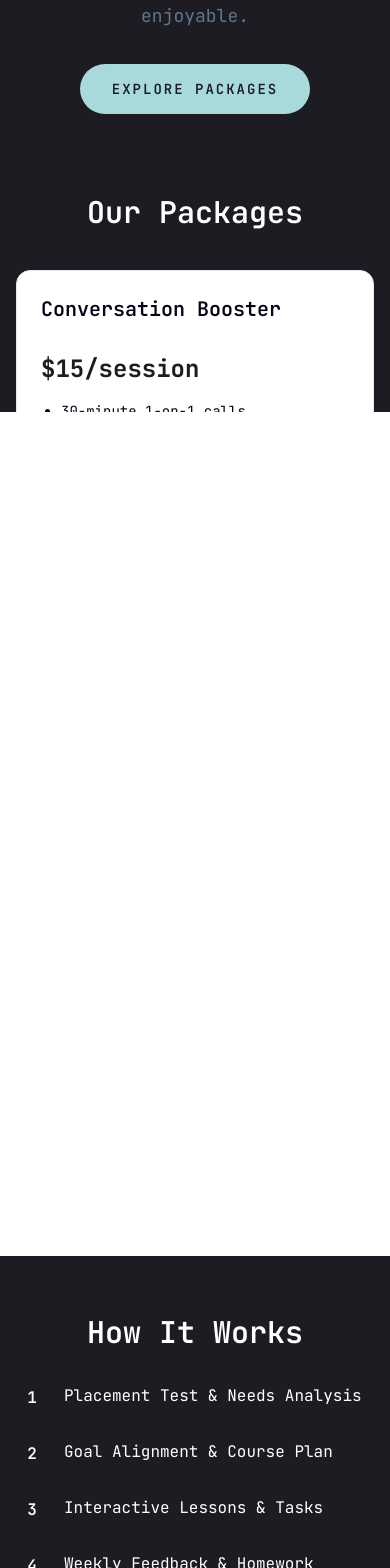
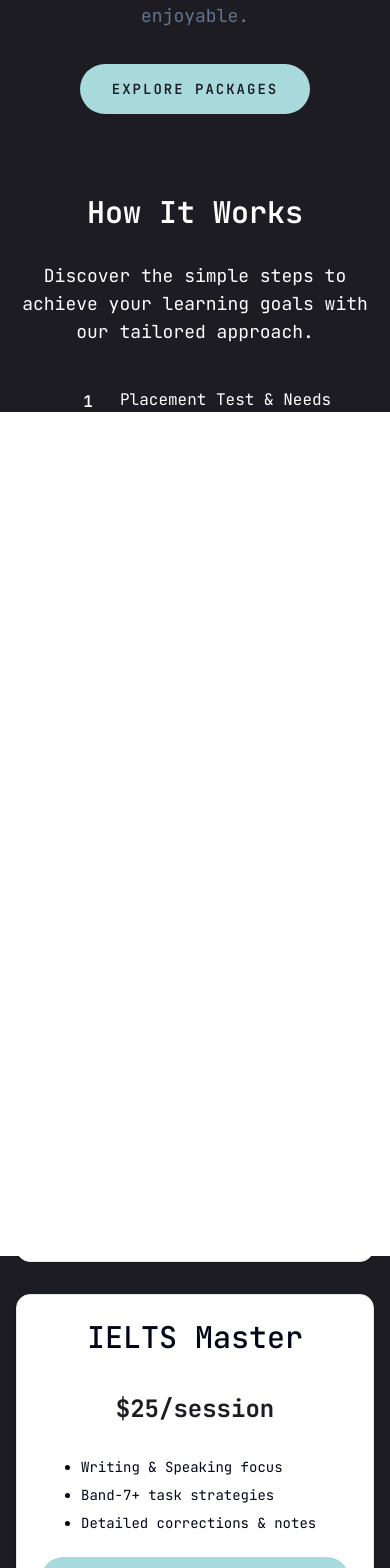
Before and after one commit to nguyennanhcd/Portfolio, a Next.js app: page /services/english-teaching in a window 390 px wide. Shown: the part 432-2000 px from the top of the page. Built offline with nearby package versions, Linux system fonts and the light colour scheme.

Commit message:
feat: done serverPages2

```diff
--- a/components/PagesService.tsx
+++ b/components/PagesService.tsx
@@ -9,7 +9,6 @@ import {
 } from '@/components/ui/card'
 import { Button } from '@/components/ui/button'
 import { ScrollArea } from '@/components/ui/scroll-area'
-import { motion, useReducedMotion } from 'framer-motion'
 import Link from 'next/link'
 
 interface ServicePackage {
@@ -40,22 +39,9 @@ interface ServicePagesProps {
 const ServicePages: React.FC<ServicePagesProps> = ({
   service,
 }) => {
-  const shouldReduceMotion = useReducedMotion()
-
-  const motionVariants = shouldReduceMotion
-    ? { initial: {}, animate: {}, transition: {} }
-    : {
-        initial: { opacity: 0, y: 20 },
-        animate: { opacity: 1, y: 0 },
-        transition: { duration: 0.5 },
-      }
-
   return (
     <section className='container mx-auto py-16 px-4 sm:px-6 lg:px-8'>
-      <motion.header
-        {...motionVariants}
-        className='mb-12 text-center max-w-4xl mx-auto'
-      >
+      <header className='mb-12 text-center max-w-4xl mx-auto'>
         <div className='flex justify-center items-center mb-6'>
           <span className='text-4xl sm:text-5xl font-bold text-primary mr-4'>
             {service.num}
@@ -68,38 +54,73 @@ const ServicePages: React.FC<ServicePagesProps> = ({
           {service.description}
         </p>
         <Button className='mt-8' size='lg' asChild>
-          <Link href='#packages'>Explore Packages</Link>
+          <Link
+            href='#packages'
+            onClick={(e) => {
+              e.preventDefault()
+              const packagesSection =
+                document.getElementById('packages')
+              if (packagesSection) {
+                packagesSection.scrollIntoView({
+                  behavior: 'smooth',
+                })
+              }
+            }}
+          >
+            Explore Packages
+          </Link>
         </Button>
-      </motion.header>
+      </header>
+
+      {service.steps && service.steps.length > 0 && (
+        <section className='my-20 max-w-4xl mx-auto'>
+          <h2 className='text-3xl font-semibold mb-8 text-center'>
+            How It Works
+          </h2>
+          <p className='mt-4 text-lg text-center max-w-2xl mx-auto mb-10'>
+            Discover the simple steps to achieve your
+            learning goals with our tailored approach.
+          </p>
+          <div className='relative pl-4 self-center ml-10'>
+            <div className='hidden md:block absolute left-8 top-0 w-1 bg-gray-200 h-full transform translate-x-2.5'></div>
+            <ol className='space-y-6'>
+              {service.steps.map((step, idx) => (
+                <li
+                  key={idx}
+                  className='flex items-start gap-4'
+                >
+                  <span className='flex-shrink-0 w-8 h-8 flex items-center justify-center rounded-full bg-primary text-white font-semibold'>
+                    {idx + 1}
+                  </span>
+                  <p className='text-base leading-7'>
+                    {step}
+                  </p>
+                </li>
+              ))}
+            </ol>
+          </div>
+        </section>
+      )}
 
       {service.packages && service.packages.length > 0 && (
         <section id='packages' className='my-20'>
           <h2 className='text-3xl font-semibold text-center mb-10'>
-            Our Packages
+            My Packages
           </h2>
-          <div className='grid gap-8 sm:grid-cols-2 lg:grid-cols-3'>
-            {service.packages.map((pkg, index) => (
-              <motion.div
-                key={pkg.name}
-                initial={{ opacity: 0, y: 20 }}
-                animate={{ opacity: 1, y: 0 }}
-                transition={
-                  shouldReduceMotion
-                    ? {}
-                    : { duration: 0.5, delay: index * 0.1 }
-                }
-              >
+          <div className='grid gap-8 grid-cols-1 lg:grid-cols-3'>
+            {service.packages.map((pkg) => (
+              <div key={pkg.name}>
                 <Card className='h-full flex flex-col hover:shadow-lg transition-shadow duration-300'>
                   <CardHeader>
-                    <CardTitle className='text-xl'>
+                    <CardTitle className='text-3xl font-medium text-center mb-2'>
                       {pkg.name}
                     </CardTitle>
                   </CardHeader>
                   <CardContent className='flex flex-col flex-grow'>
-                    <p className='text-2xl font-bold text-primary mb-4'>
+                    <p className='text-2xl font-bold text-primary mb-8 text-center '>
                       {pkg.price}
                     </p>
-                    <ul className='list-disc pl-5 space-y-2 text-sm flex-grow'>
+                    <ul className='list-disc pl-10 space-y-2 text-sm flex-grow'>
                       {pkg.features.map((f) => (
                         <li key={f}>{f}</li>
                       ))}
@@ -112,39 +133,9 @@ const ServicePages: React.FC<ServicePagesProps> = ({
                     </Button>
                   </CardContent>
                 </Card>
-              </motion.div>
+              </div>
             ))}
           </div>
-        </section>
-      )}
-
-      {service.steps && service.steps.length > 0 && (
-        <section className='my-20 max-w-4xl mx-auto'>
-          <h2 className='text-3xl font-semibold mb-8 text-center'>
-            How It Works
-          </h2>
-          <ol className='space-y-6'>
-            {service.steps.map((step, idx) => (
-              <motion.li
-                key={idx}
-                initial={{ opacity: 0, x: -20 }}
-                animate={{ opacity: 1, x: 0 }}
-                transition={
-                  shouldReduceMotion
-                    ? {}
-                    : { duration: 0.5, delay: idx * 0.1 }
-                }
-                className='flex items-start gap-4'
-              >
-                <span className='flex-shrink-0 w-8 h-8 flex items-center justify-center rounded-full bg-primary text-white font-semibold'>
-                  {idx + 1}
-                </span>
-                <p className='text-base leading-7'>
-                  {step}
-                </p>
-              </motion.li>
-            ))}
-          </ol>
         </section>
       )}
 
@@ -156,26 +147,16 @@ const ServicePages: React.FC<ServicePagesProps> = ({
             </h2>
             <ScrollArea className='max-h-[400px] rounded-lg border p-6'>
               <div className='space-y-6'>
-                {service.testimonials.map((t, index) => (
-                  <motion.blockquote
+                {service.testimonials.map((t) => (
+                  <blockquote
                     key={t.name}
-                    initial={{ opacity: 0, y: 20 }}
-                    animate={{ opacity: 1, y: 0 }}
-                    transition={
-                      shouldReduceMotion
-                        ? {}
-                        : {
-                            duration: 0.5,
-                            delay: index * 0.1,
-                          }
-                    }
                     className='border-l-4 border-primary pl-4 italic'
                   >
                     <p className='text-lg'>“{t.comment}”</p>
                     <footer className='mt-2 not-italic font-medium text-sm text-muted-foreground'>
                       — {t.name}
                     </footer>
-                  </motion.blockquote>
+                  </blockquote>
                 ))}
               </div>
             </ScrollArea>
--- a/constants/services.tsx
+++ b/constants/services.tsx
@@ -27,7 +27,7 @@ export const services = [
     packages: [
       {
         name: 'Starter',
-        price: '$499',
+        price: '$50',
         features: [
           'Single-page site (up to 4 sections)',
           'Responsive design & basic SEO',
@@ -37,7 +37,7 @@ export const services = [
       },
       {
         name: 'Growth',
-        price: '$1,499',
+        price: '$200',
         features: [
           'Multi-page website + Blog/CMS',
           'Performance optimization (90+ Lighthouse)',
@@ -47,7 +47,7 @@ export const services = [
       },
       {
         name: 'Scale',
-        price: '$2,999',
+        price: '$800',
         features: [
           'Full-stack web app (Next.js + NestJS)',
           'Auth & role-based access',
@@ -87,7 +87,7 @@ export const services = [
     packages: [
       {
         name: 'Homework Help',
-        price: '$20/hr',
+        price: '$5/hr',
         features: [
           'On-demand problem solving',
           'Clarify class concepts',
@@ -96,7 +96,7 @@ export const services = [
       },
       {
         name: 'Exam Prep',
-        price: '$25/hr',
+        price: '$10/hr',
         features: [
           'Past-paper drilling',
           'Timed mock exams',
@@ -145,7 +145,7 @@ export const services = [
         name: 'Conversation Booster',
         price: '$15/session',
         features: [
-          '30-minute 1-on-1 calls',
+          '2-hour 1-on-1 calls',
           'Real-life speaking topics',
           'Instant pronunciation feedback',
         ],
@@ -199,7 +199,7 @@ export const services = [
     packages: [
       {
         name: 'Audit & Quick Wins',
-        price: '$299 (one-off)',
+        price: '$20 (one-off)',
         features: [
           'Comprehensive site audit',
           'Technical fixes & on-page tweaks',
@@ -208,7 +208,7 @@ export const services = [
       },
       {
         name: 'Growth SEO',
-        price: '$799/mo',
+        price: '$80/mo',
         features: [
           'Keyword research & clustering',
           'Content Optimization & internal linking',
@@ -217,7 +217,7 @@ export const services = [
       },
       {
         name: 'Authority SEO',
-        price: '$1,499/mo',
+        price: '$150/mo',
         features: [
           'All Growth SEO features',
           'White-hat link building',
```
